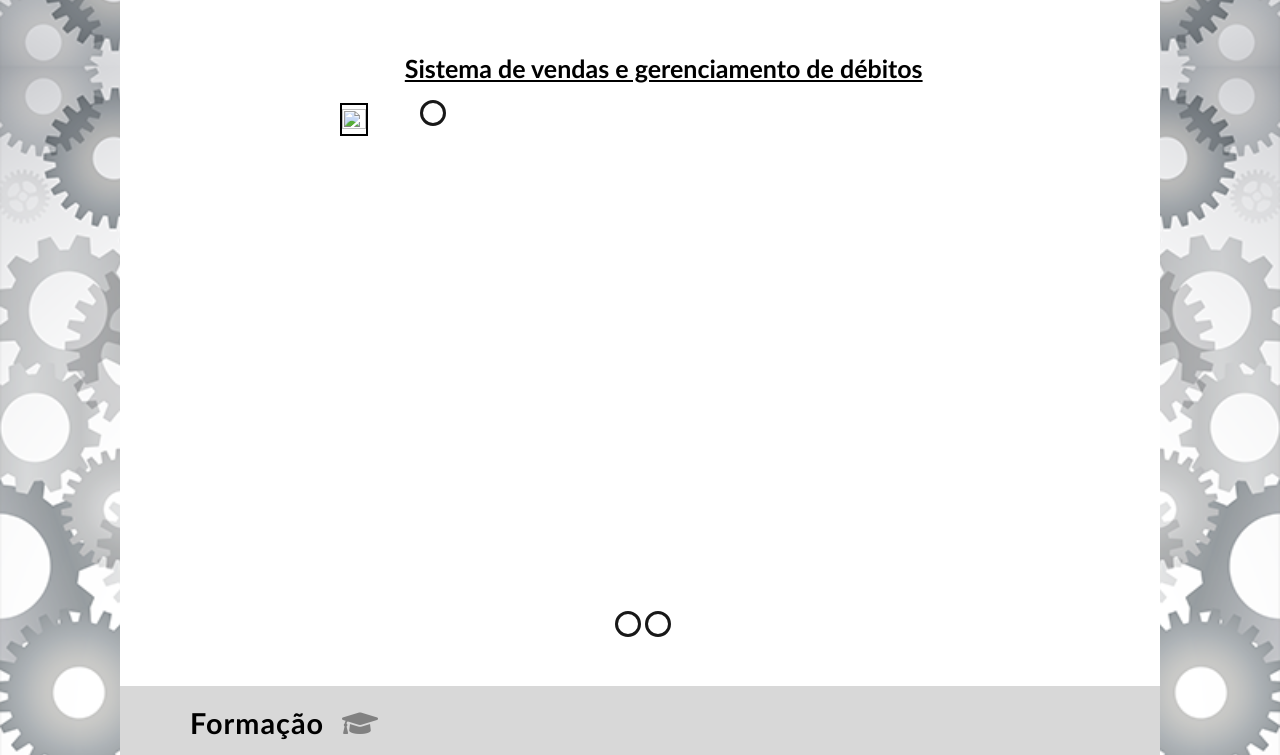
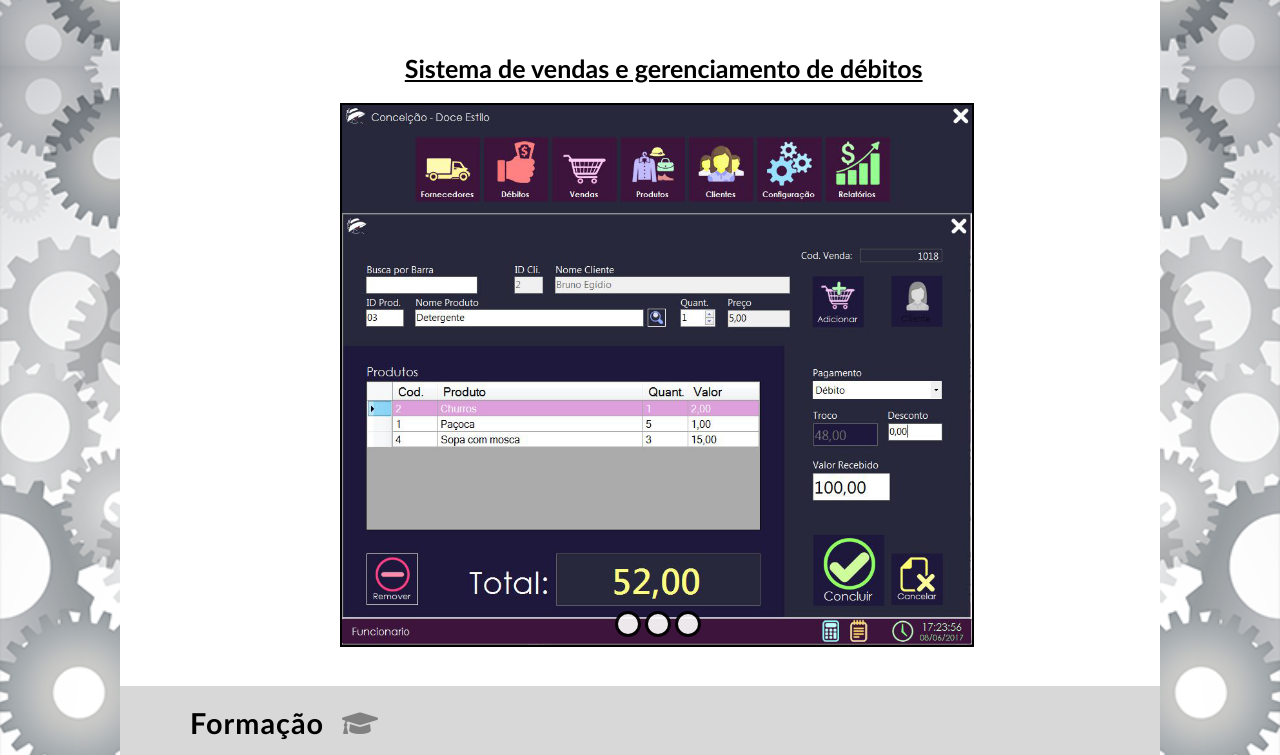
Before and after one commit to Eduardo-RibeiroJ/Eduardo-RibeiroJ.github.io, a plain HTML site: page index.html in a window 1280 px wide. Shown: the part 919-1674 px from the top of the page. Drawn offline with Linux system fonts and the light colour scheme.

Commit message:
Correção

```diff
--- a/index.html
+++ b/index.html
@@ -88,7 +88,7 @@
 								<li>
 									<input type="radio" id="slideConcept3" name="slideConcept" checked>
 									<label for="slideConcept3"></label>
-									<img src="imagens//imgConcept1.jpg" />
+									<img src="imagens/imgConcept1.jpg" />
 								</li>
 							</ul>
 					</div>
```
